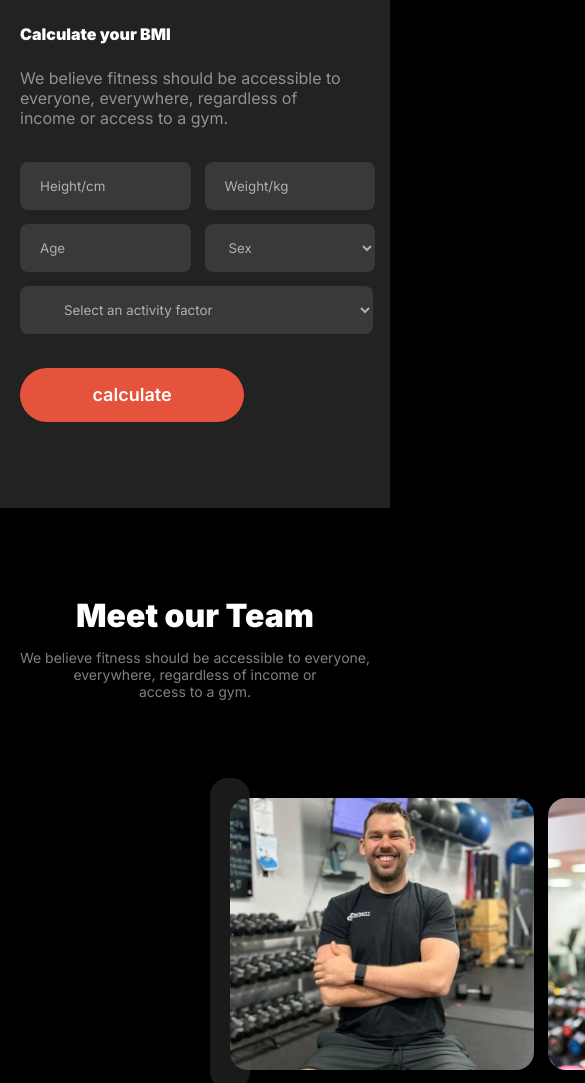
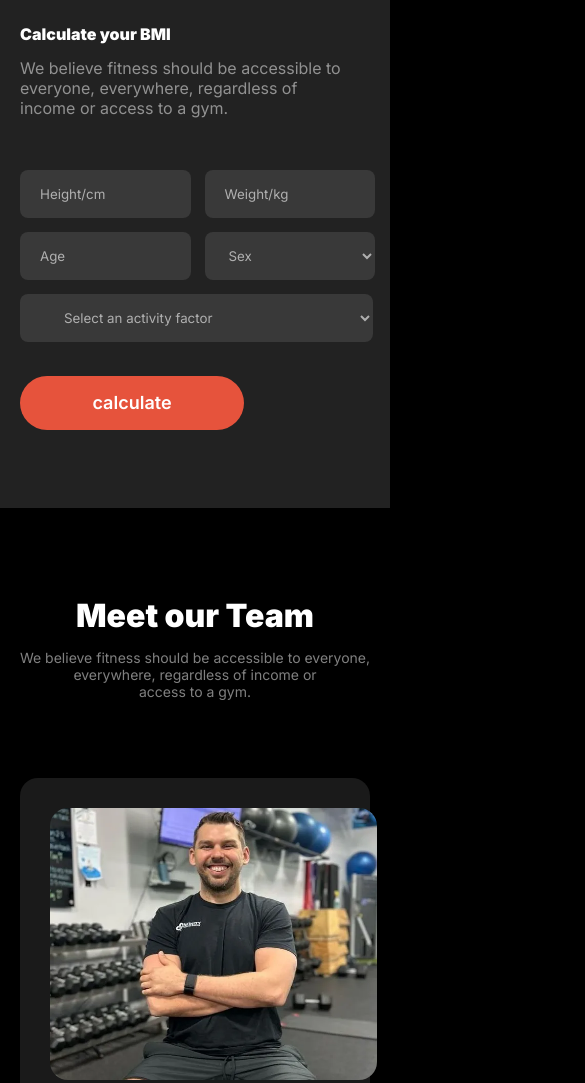
Before and after one commit to AvikSharafat248/Assignment-2, a plain HTML site: page index.html in a window 390 px wide. Shown: the part 4274-5357 px from the top of the page, 585 px wide, since content can reach past the window. Drawn offline with Linux system fonts and the light colour scheme; a web font is replaced by a local one.

Commit message:
corrections!

```diff
--- a/index.css
+++ b/index.css
@@ -391,6 +391,7 @@ table, td{
 }
 .calculate p{
     color: rgba(255, 255, 255, 0.5);
+
 }
 
 .chart-starts{
@@ -833,10 +834,10 @@ padding-left: 20px;
     .calculate h3{
         margin-top: -200px;
         font-size: 16px;
-        margin-bottom: 10px;
     }
-    .calculate
-
+    .calculate p{
+        margin-bottom: 18px;
+    }
     .team-images-1,.team-images-2{
         flex-direction: column;
         margin-left: 20px;
```
